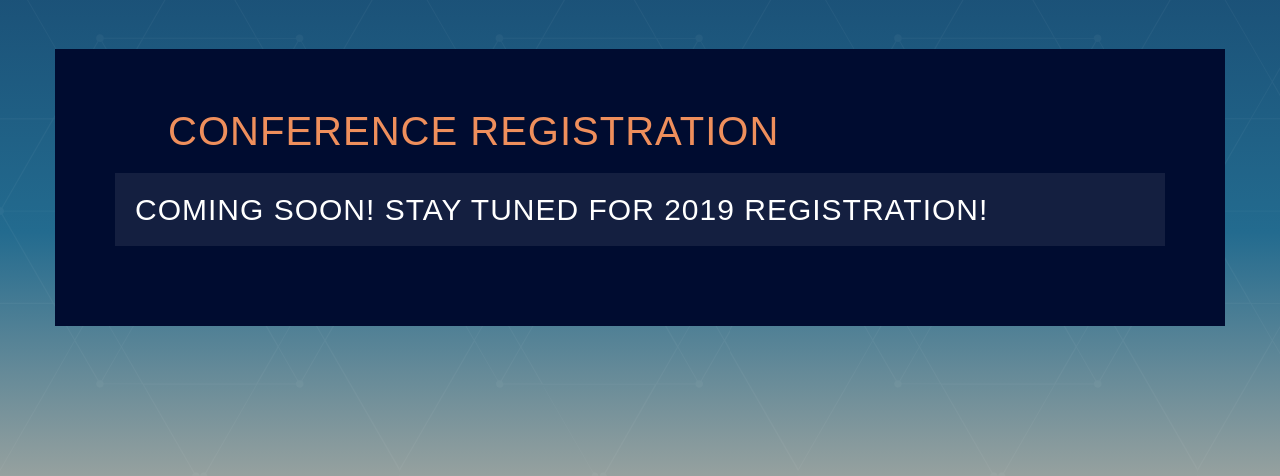
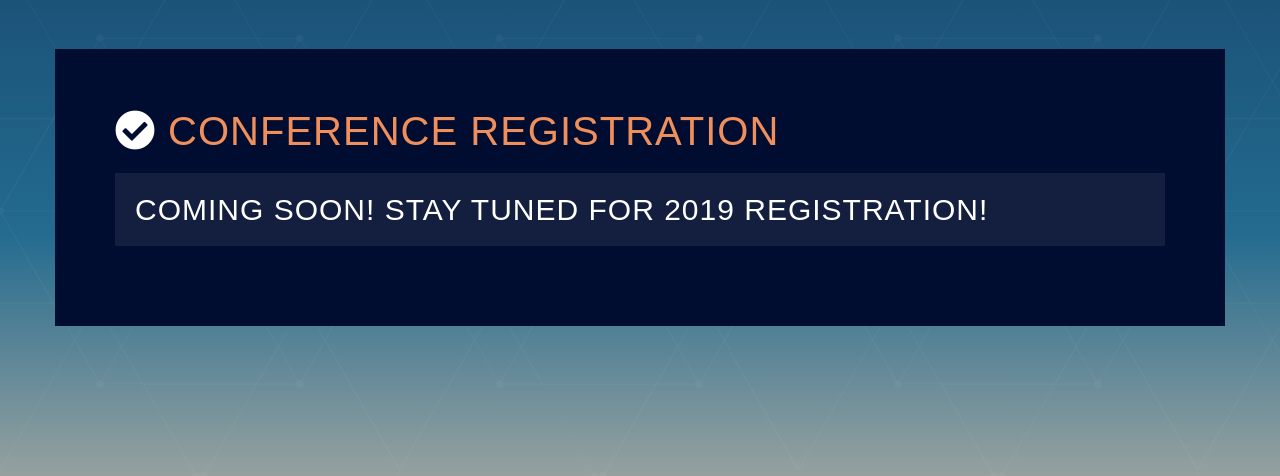
Before and after one commit to jsruesch/pmlcon, a PHP site: page /registration-coming-soon.php in a window 1280 px wide. Shown: the part 584-1060 px from the top of the page. Run offline with PHP 8.4, Linux system fonts and the light colour scheme; some libraries are stand-ins or nearby versions.

Commit message:
fix registration icon on registration coming soon page

```diff
--- a/registration-coming-soon.php
+++ b/registration-coming-soon.php
@@ -14,7 +14,7 @@
       <div class="row mar30-top">
         <div class="col-sm-12 bg-ddblue pad60">
           <div class="row mar20-bot">
-            <h2 class="text-orange"><span class="text-white"><i class="fa fa-check-circle-o" aria-hidden="true"></i></span> Conference Registration</h2>
+            <h2 class="text-orange"><span class="text-white"><i class="fa fa-check-circle" aria-hidden="true"></i></span> Conference Registration</h2>
           </div>
           <div class="row mar20-bot bg-owhite pad20">
             <h3 class="text-white">Coming soon! Stay tuned for 2019 registration!</h3>
```
